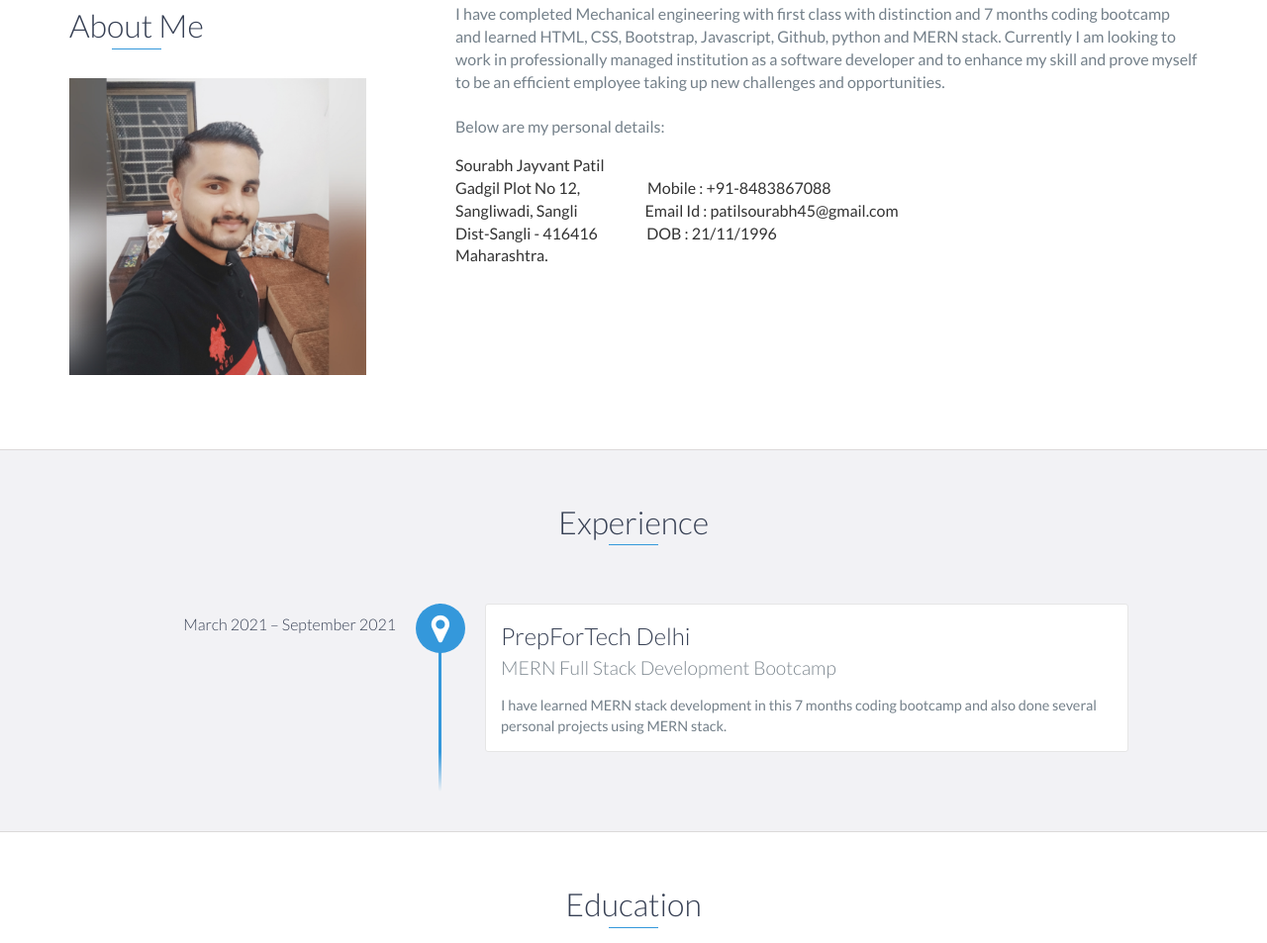
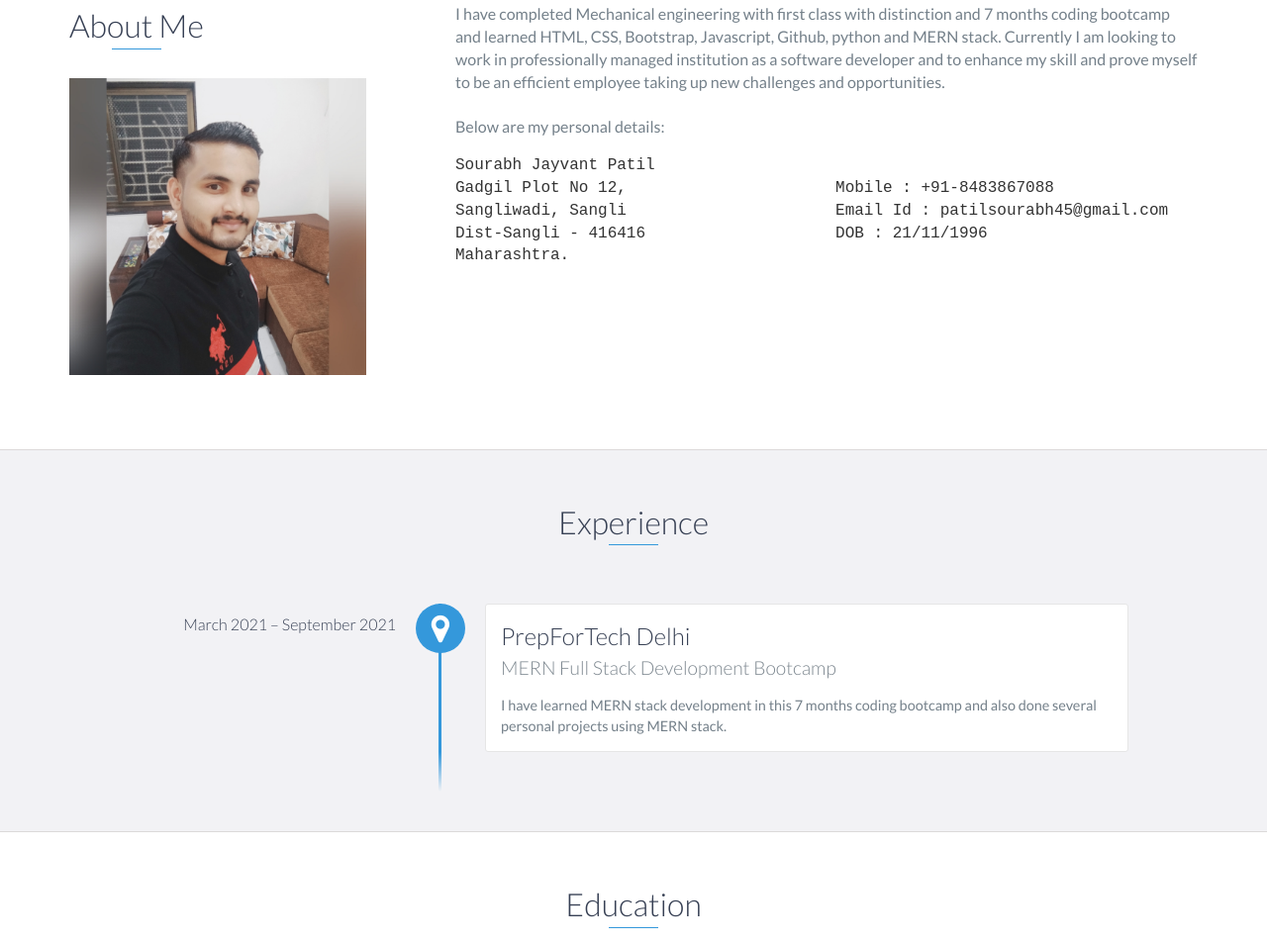
Before and after one commit to patilsourabh45/My-Portfolio-Website, a plain HTML site: page index.html in a window 1280 px wide. Shown: the part 872-1825 px from the top of the page at 99% size. Drawn offline with nearby package versions, Linux system fonts and the light colour scheme.

Commit message:
change in about us

```diff
--- a/index.html
+++ b/index.html
@@ -81,10 +81,10 @@
                         challenges and opportunities.
                     </p><br>
                     <p>Below are my personal details:</p>
-                    <pre style="font-family:'Lato', sans-serif;font-size:16px">Sourabh Jayvant Patil
+                    <pre >Sourabh Jayvant Patil
 Gadgil Plot No 12,                      Mobile : +91-8483867088
 Sangliwadi, Sangli                      Email Id : patilsourabh45@gmail.com
-Dist-Sangli - 416416                DOB : 21/11/1996
+Dist-Sangli - 416416                    DOB : 21/11/1996
 Maharashtra.</pre>
                 </div>
             </div>
```
